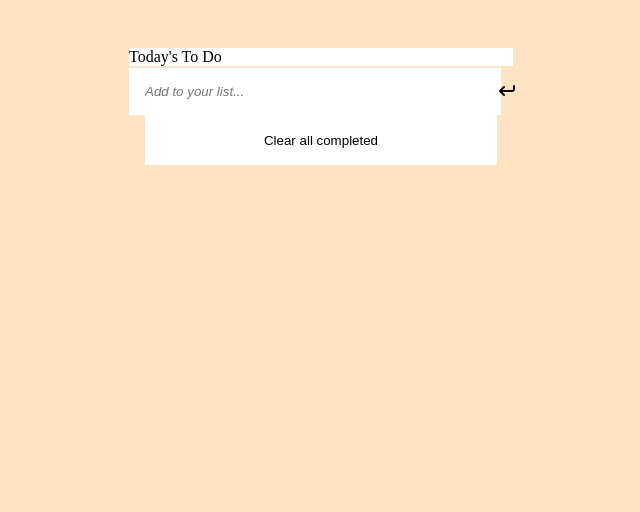
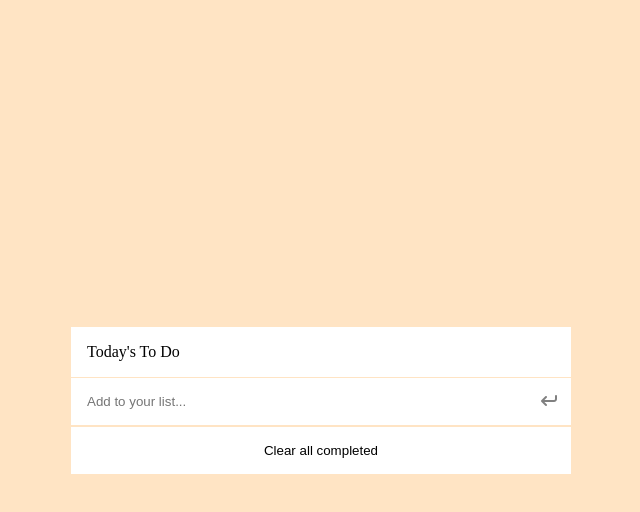
Before and after one commit to Wineshuga/to-do-list, a website built with webpack: page src/index.html in a window 1280 px wide. Shown: the whole page, without its empty margins (319-959 px from the left). Built offline with nearby package versions, Linux system fonts and the light colour scheme.

Commit message:
Redo styles for new structure

```diff
--- a/src/style.css
+++ b/src/style.css
@@ -7,77 +7,108 @@
 
 body {
   background-color: bisque;
+  display: flex;
+  align-items: center;
+  justify-content: center;
+  height: 100vh;
 }
 
 main {
-  max-width: 24rem;
-  margin: 3rem auto;
+  background-color: #fff;
+  width: 90%;
 }
 
-section,
-.button {
-  margin: 0 1rem;
+.main--header {
+  padding: 1rem;
 }
 
-.header,
-.add-task{
+.main--header,
+.add-task {
   display: flex;
+  justify-content: space-between;
   align-items: center;
 }
 
-div,
-.button {
-  background-color: #fff;
-  margin-bottom: 0.1rem;
+.add-task {
+  border-bottom: 1px solid bisque;
+  border-top: 1px solid bisque;
+  padding-right: 1rem;
 }
 
-.header,
-.todo-task,
-.button {
+.add-task input {
+  width: 85%;
+  border: none;
+  outline: none;
   padding: 1rem;
 }
 
-.todo-task {
-  margin-bottom: 0.5rem;
+.list--item {
   display: flex;
+  justify-content: space-between;
   align-items: center;
-  justify-content: space-between;
+  border-bottom: 1px solid bisque;
+  padding: 1rem;
 }
 
-.todo-task:hover .bin-btn {
+.edit--form input {
+  border: none;
+  outline: none;
+  width: 25rem;
+  background-color: inherit;
+}
+
+.list--item:last-child {
+  border-bottom: none;
+}
+
+.list--item.about--to--edit {
+  background-color: rgba(255, 255, 0, 0.37);
+}
+
+.edit--form {
+  display: none;
+}
+
+.fa-trash-can {
+  display: none;
+}
+
+.list--item.about--to--edit .edit--form {
   display: block;
 }
 
-.bin-btn {
+.list--item.about--to--edit .desc {
   display: none;
 }
 
-input[type=text] {
-  width: 100%;
-  padding: 1rem;
-  border: 0;
+.list--item.about--to--edit .fa-trash-can {
+  display: block;
 }
 
-input[type=text]:focus {
-  outline: none;
+.list--item.about--to--edit .fa-ellipsis-vertical {
+  display: none;
 }
 
-input[type=text]::placeholder {
-  font-style: italic;
+.desc--container {
+  display: flex;
+  gap: 1rem;
 }
 
-.task,
-label {
-  cursor: move;
-}
-
-.task {
-  margin-right: 0.5rem;
+.fa-solid {
+  cursor: pointer;
+  color: gray;
 }
 
 .button > input {
   width: 100%;
-  cursor: pointer;
+  padding: 1rem;
   border: none;
-  background-color: transparent;
+  background-color: #fff;
+  border-top: 1px solid bisque;
 }
+
+@media (min-width: 768px) {
+  main {
+    width: 500px;
+  }
+}
```
